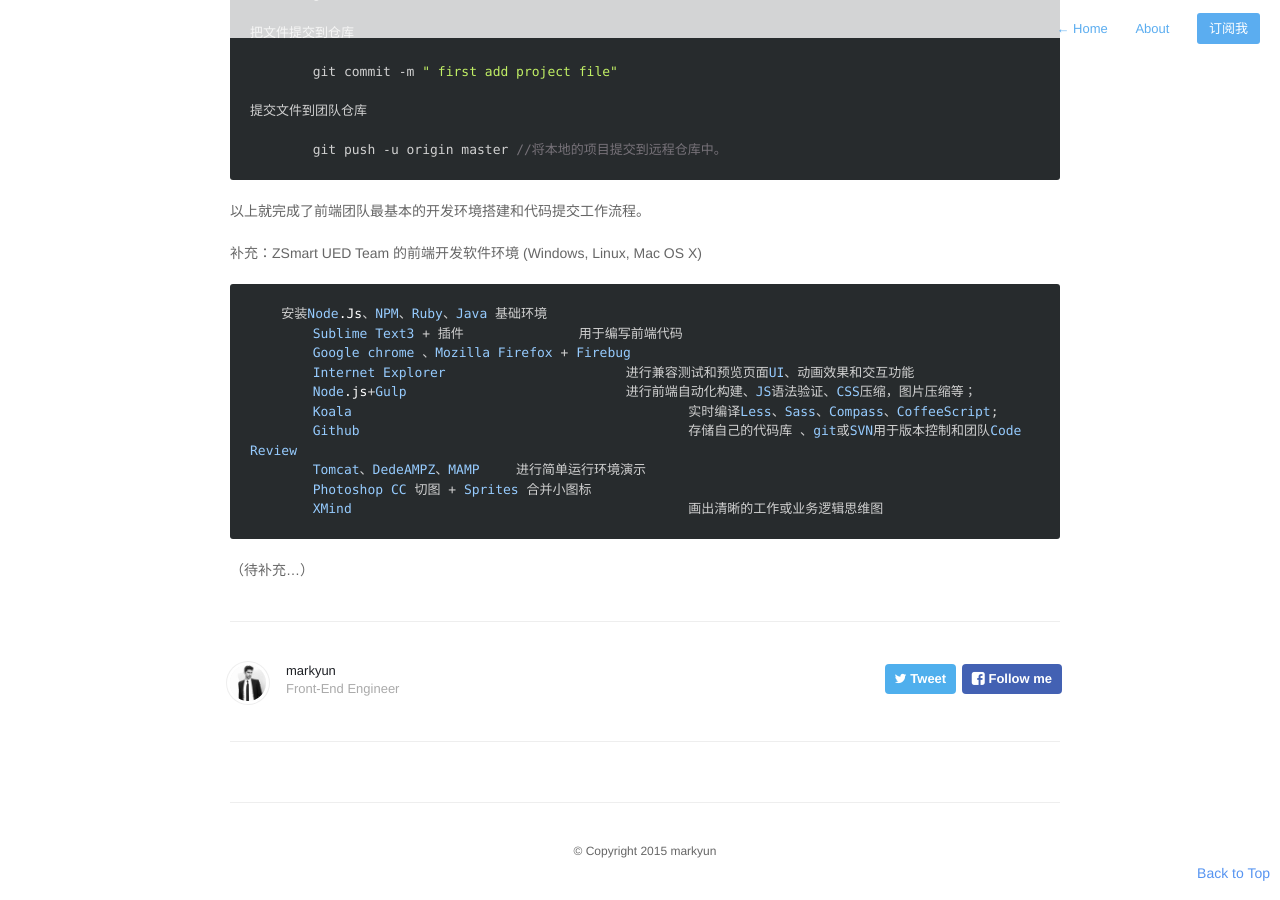
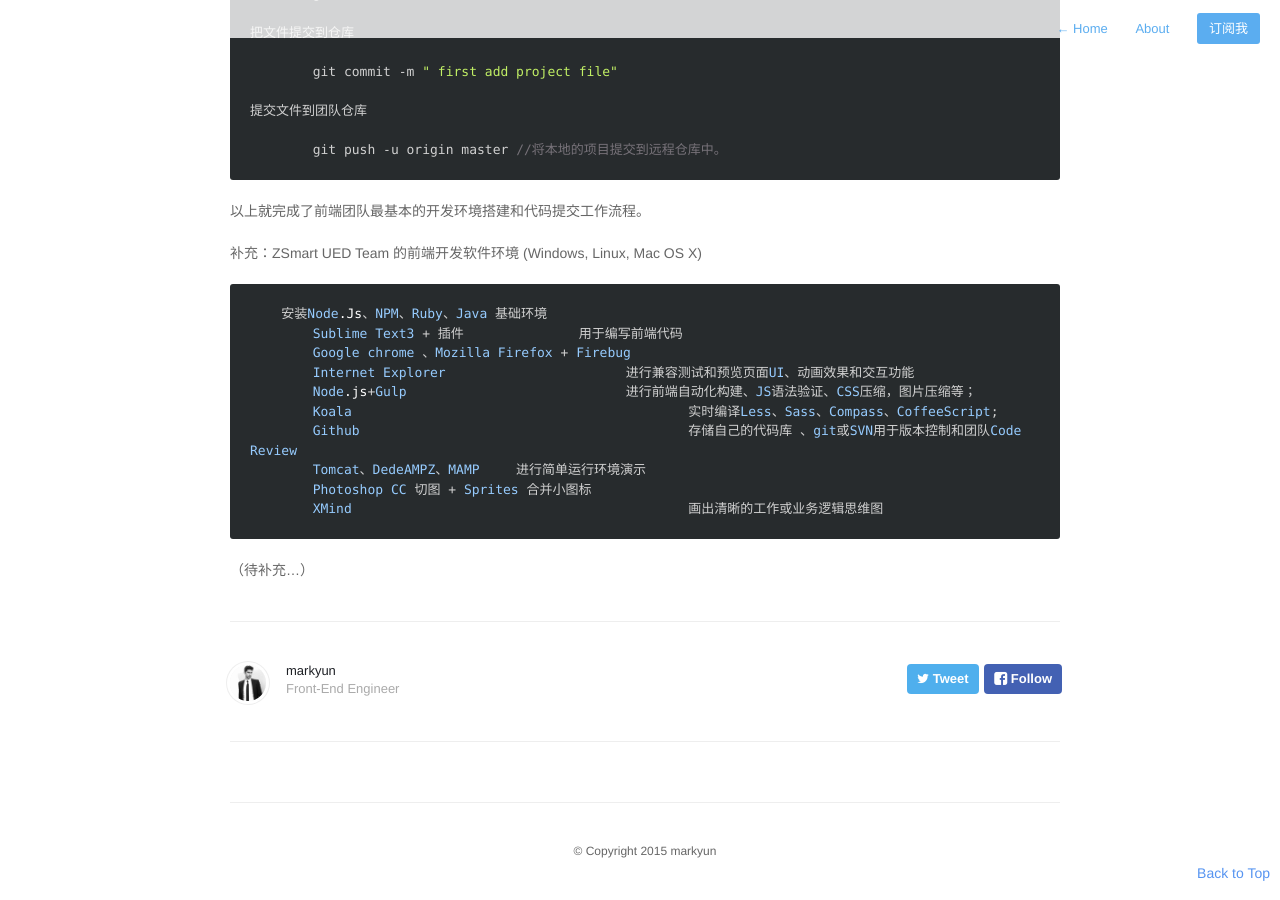
Before and after one commit to Tomzhangzhang/markyun.github.io, a Jekyll site: the page built from _posts/2015-12-18-The-front-end-code-build-automated-build-environment.markdown, in a window 1280 px wide and 900 px high, scrolled down 4711 px. Built offline with Jekyll 4.4.1, drawn with Linux system fonts in a browser that asks for light colours; nearby versions of some CDN libraries; Markdown is read by kramdown in place of the engine named in the settings; comment, search, counter and statistics services are not loaded.

Commit message:
update
update

```diff
--- a/_includes/share.html
+++ b/_includes/share.html
@@ -1,3 +1,3 @@
 <a class="twitter" href="https://twitter.com/intent/tweet?text={{ site.domain_name }}{{ page.url }} - {{page.title}} by @{{ site.authorTwitter }}" target="_blank"><span class="icon-twitter"> Tweet</span></a>
-<a class="facebook" href="https://www.facebook.com/majinyun0802" target="_blank" ><span class="icon-facebook-rect"> Follow me</span>
+<a class="facebook" href="https://www.facebook.com/majinyun0802" target="_blank" ><span class="icon-facebook-rect"> Follow </span>
 </a>
```
